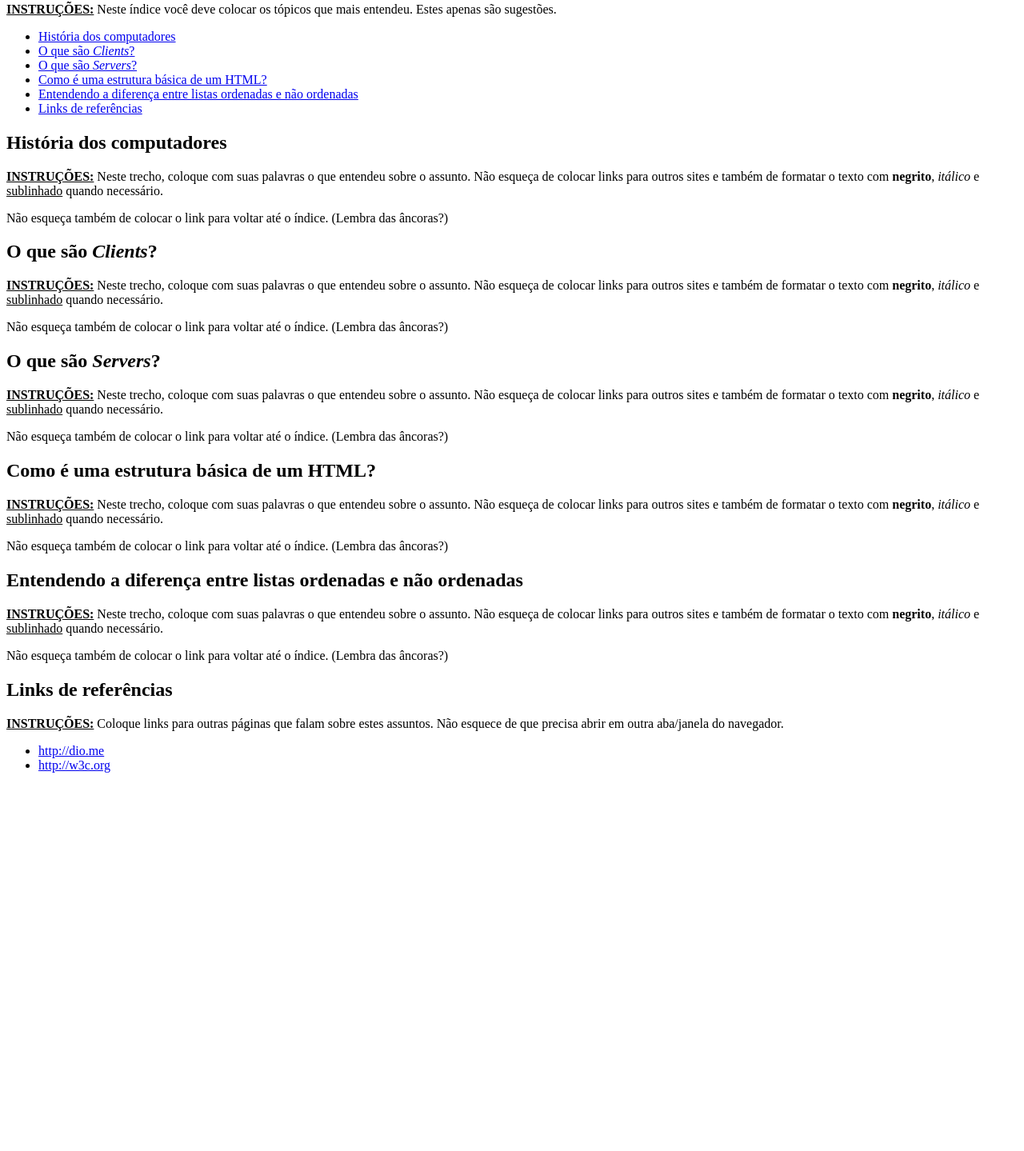
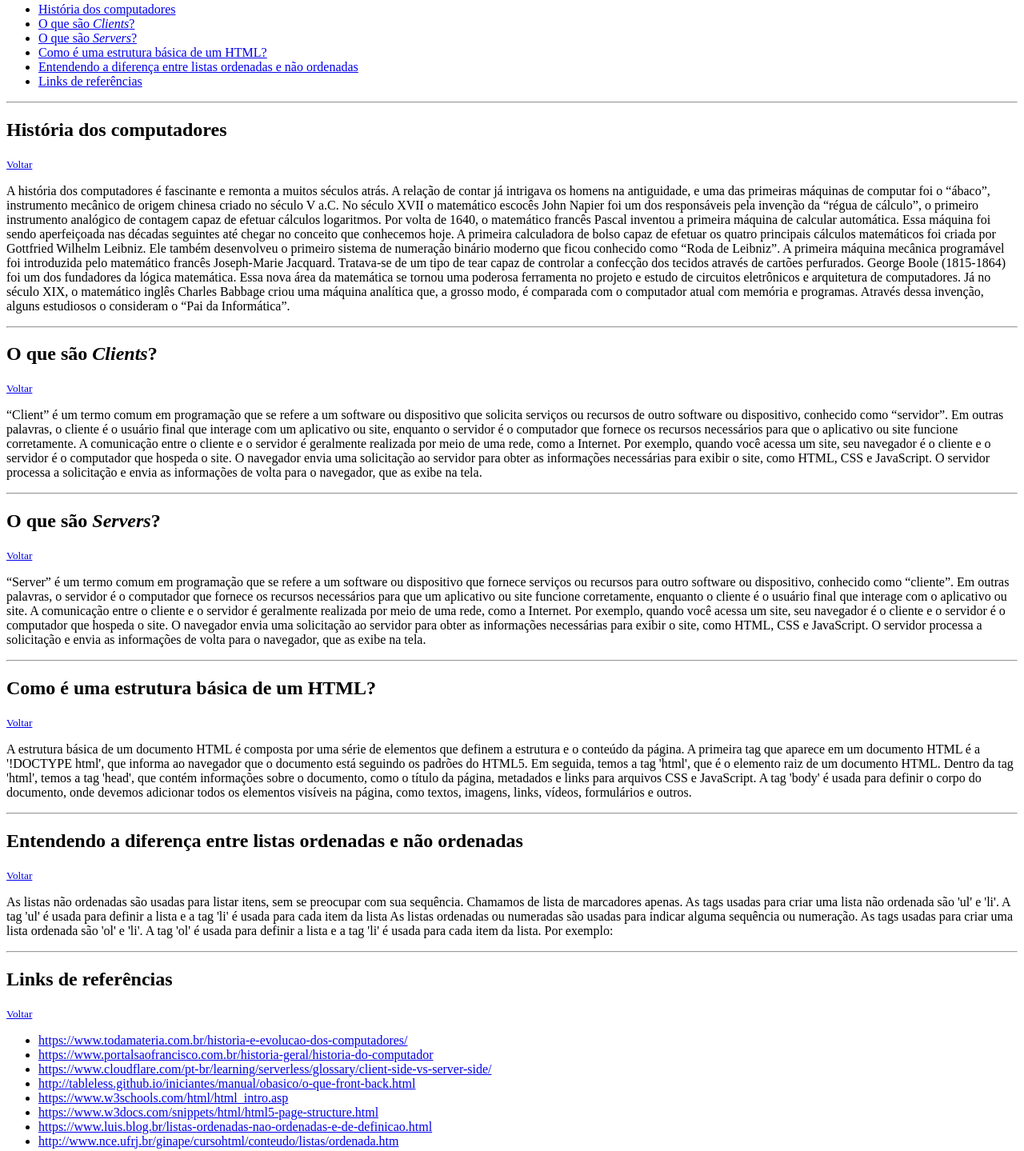
Before and after one commit to JorgeTGS/Website-com-uma-estrutura-bem-basica-HTML, a plain HTML site: page index.html in a window 1280 px wide. Shown: the part 146-1585 px from the top of the page at 80% size. Before the commit the page ends 1128 px from the top, so only its background shows below. Drawn offline with Linux system fonts and the light colour scheme.

Commit message:
Prenchido com as informações

```diff
--- a/index.html
+++ b/index.html
@@ -4,59 +4,106 @@
     <meta charset="UTF-8">
     <meta http-equiv="X-UA-Compatible" content="IE=edge">
     <meta name="viewport" content="width=device-width, initial-scale=1.0">
-    <title>Página - Módulo I - Primeiros Passos com HTML</title>
+    <title id="inicio">Página - Módulo I - Primeiros Passos com HTML</title>
 </head>
 <body>
-    <h1>Módulo 1 - Primeiros Passos com HTML</h1>
+    <h1 id="inicio">Primeiros Passos com HTML</h1>
     <hr />
 
     <h2>Índice</h2>
-    <p><strong><u>INSTRUÇÕES:</u> </strong>Neste índice você deve colocar os tópicos que mais entendeu. Estes apenas são sugestões.</p>
     <ul>
-        <li><a href="#">História dos computadores</a></li>
-        <li><a href="#">O que são <i>Clients</i>?</a></li>
-        <li><a href="#">O que são <i>Servers</i>?</a></li>
-        <li><a href="#">Como é uma estrutura básica de um HTML?</a></li>
-        <li><a href="#">Entendendo a diferença entre listas ordenadas e não ordenadas</a></li>
-        <li><a href="#">Links de referências</a></li>
+        <li><a href="#historiacomp">História dos computadores</a></li>
+        <li><a href="#clients">O que são <i>Clients</i>?</a></li>
+        <li><a href="#servers">O que são <i>Servers</i>?</a></li>
+        <li><a href="#estruturabasica">Como é uma estrutura básica de um HTML?</a></li>
+        <li><a href="#diferençalista">Entendendo a diferença entre listas ordenadas e não ordenadas</a></li>
+        <li><a href="#links">Links de referências</a></li>
     </ul>
+    <hr />
+    <h2 id="historiacomp">História dos computadores</h2>
+    <small> <a href="#inicio">Voltar</a> </small>
 
-    <h2>História dos computadores</h2>
-    <p><strong><u>INSTRUÇÕES:</u> </strong>Neste trecho, coloque com suas palavras o que entendeu sobre o assunto.
-       Não esqueça de colocar links para outros sites e também de formatar o texto com
-       <strong>negrito</strong>, <i>itálico</i> e <u>sublinhado</u> quando necessário.</p>
-    <p>Não esqueça também de colocar o link para voltar até o índice. (Lembra das âncoras?)</p>
+    <p>A história dos computadores é fascinante e remonta a muitos séculos atrás. A relação de contar já intrigava
+       os homens na antiguidade, e uma das primeiras máquinas de computar foi o “ábaco”, instrumento mecânico de
+        origem chinesa criado no século V a.C. No século XVII o matemático escocês John Napier foi um dos responsáveis
+        pela invenção da “régua de cálculo”, o primeiro instrumento analógico de contagem capaz de efetuar cálculos logaritmos.
+        Por volta de 1640, o matemático francês Pascal inventou a primeira máquina de calcular automática. Essa máquina foi
+         sendo aperfeiçoada nas décadas seguintes até chegar no conceito que conhecemos hoje. A primeira calculadora de bolso
+          capaz de efetuar os quatro principais cálculos matemáticos foi criada por Gottfried Wilhelm Leibniz. Ele também
+           desenvolveu o primeiro sistema de numeração binário moderno que ficou conhecido como “Roda de Leibniz”. A primeira
+            máquina mecânica programável foi introduzida pelo matemático francês Joseph-Marie Jacquard. Tratava-se de um tipo
+            de tear capaz de controlar a confecção dos tecidos através de cartões perfurados. George Boole (1815-1864) foi um
+            dos fundadores da lógica matemática. Essa nova área da matemática se tornou uma poderosa ferramenta no projeto e
+            estudo de circuitos eletrônicos e arquitetura de computadores. Já no século XIX, o matemático inglês Charles Babbage
+            criou uma máquina analítica que, a grosso modo, é comparada com o computador atual com memória e programas. Através
+            dessa invenção, alguns estudiosos o consideram o “Pai da Informática”.</p>
+            <hr />
+    <h2 id="Clients">O que são <i>Clients</i>?</h2>
+    <small> <a href="#inicio">Voltar</a> </small>
 
-    <h2>O que são <i>Clients</i>?</h2>
-    <p><strong><u>INSTRUÇÕES:</u> </strong>Neste trecho, coloque com suas palavras o que entendeu sobre o assunto.
-       Não esqueça de colocar links para outros sites e também de formatar o texto com
-       <strong>negrito</strong>, <i>itálico</i> e <u>sublinhado</u> quando necessário.</p>
-    <p>Não esqueça também de colocar o link para voltar até o índice. (Lembra das âncoras?)</p>
+    <p>“Client” é um termo comum em programação que se refere a um software ou dispositivo que solicita serviços ou recursos de
+       outro software ou dispositivo, conhecido como “servidor”. Em outras palavras, o cliente é o usuário final que interage
+        com um aplicativo ou site, enquanto o servidor é o computador que fornece os recursos necessários para que o aplicativo
+         ou site funcione corretamente. A comunicação entre o cliente e o servidor é geralmente realizada por meio de uma rede,
+          como a Internet.
 
-    <h2>O que são <i>Servers</i>?</h2>
-    <p><strong><u>INSTRUÇÕES:</u> </strong>Neste trecho, coloque com suas palavras o que entendeu sobre o assunto.
-       Não esqueça de colocar links para outros sites e também de formatar o texto com
-       <strong>negrito</strong>, <i>itálico</i> e <u>sublinhado</u> quando necessário.</p>
-    <p>Não esqueça também de colocar o link para voltar até o índice. (Lembra das âncoras?)</p>
+      Por exemplo, quando você acessa um site, seu navegador é o cliente e o servidor é o computador que hospeda o site.
+       O navegador envia uma solicitação ao servidor para obter as informações necessárias para exibir o site, como HTML,
+        CSS e JavaScript. O servidor processa a solicitação e envia as informações de volta para o navegador, que as exibe na tela.</p>
+        <hr />
+    <h2 id="servers">O que são <i>Servers</i>?</h2>
+    <small> <a href="#inicio">Voltar</a> </small>
 
-    <h2>Como é uma estrutura básica de um HTML?</h2>
-    <p><strong><u>INSTRUÇÕES:</u> </strong>Neste trecho, coloque com suas palavras o que entendeu sobre o assunto.
-       Não esqueça de colocar links para outros sites e também de formatar o texto com
-       <strong>negrito</strong>, <i>itálico</i> e <u>sublinhado</u> quando necessário.</p>
-    <p>Não esqueça também de colocar o link para voltar até o índice. (Lembra das âncoras?)</p>
+    <p>“Server” é um termo comum em programação que se refere a um software ou dispositivo que fornece serviços ou recursos para outro
+       software ou dispositivo, conhecido como “cliente”. Em outras palavras, o servidor é o computador que fornece os recursos necessários
+        para que um aplicativo ou site funcione corretamente, enquanto o cliente é o usuário final que interage com o aplicativo ou site.
+         A comunicação entre o cliente e o servidor é geralmente realizada por meio de uma rede, como a Internet.
 
-    <h2>Entendendo a diferença entre listas ordenadas e não ordenadas</h2>
-    <p><strong><u>INSTRUÇÕES:</u> </strong>Neste trecho, coloque com suas palavras o que entendeu sobre o assunto.
-       Não esqueça de colocar links para outros sites e também de formatar o texto com
-       <strong>negrito</strong>, <i>itálico</i> e <u>sublinhado</u> quando necessário.</p>
-    <p>Não esqueça também de colocar o link para voltar até o índice. (Lembra das âncoras?)</p>
+      Por exemplo, quando você acessa um site, seu navegador é o cliente e o servidor é o computador que hospeda o site.
+       O navegador envia uma solicitação ao servidor para obter as informações necessárias para exibir o site, como HTML, CSS e JavaScript.
+        O servidor processa a solicitação e envia as informações de volta para o navegador, que as exibe na tela.</p>
+        <hr />
+    <h2 id="estruturabasica">Como é uma estrutura básica de um HTML?</h2>
+    <small> <a href="#inicio">Voltar</a> </small>
 
-    <h2>Links de referências</h2>
-    <p><strong><u>INSTRUÇÕES:</u> </strong>Coloque links para outras páginas que falam sobre estes assuntos. Não esquece de que precisa abrir em outra aba/janela do navegador.</p>
+    <p>A estrutura básica de um documento HTML é composta por uma série de elementos que definem a estrutura e o conteúdo da página.
+       A primeira tag que aparece em um documento HTML é a '!DOCTYPE html', que informa ao navegador que o documento está seguindo
+        os padrões do HTML5. Em seguida, temos a tag 'html', que é o elemento raiz de um documento HTML. Dentro da tag 'html', temos
+          a tag 'head', que contém informações sobre o documento, como o título da página, metadados e links para arquivos CSS e
+             JavaScript. A tag 'body' é usada para definir o corpo do documento, onde devemos adicionar todos os elementos visíveis
+                na página, como textos, imagens, links, vídeos, formulários e outros.</p>
+                <hr />
+    <h2 id="diferençalista">Entendendo a diferença entre listas ordenadas e não ordenadas</h2>
+    <small> <a href="#inicio">Voltar</a> </small>
+
+    <p>As listas não ordenadas são usadas para listar itens, sem se preocupar com sua sequência. Chamamos de lista de marcadores
+       apenas. As tags usadas para criar uma lista não ordenada são 'ul' e 'li'. A tag 'ul' é usada para definir a lista e a tag 'li'
+          é usada para cada item da lista
+
+          As listas ordenadas ou numeradas são usadas para indicar alguma sequência ou numeração. As tags usadas para criar uma lista
+           ordenada são 'ol' e 'li'. A tag 'ol' é usada para definir a lista e a tag 'li' é usada para cada item da lista. Por exemplo:</p>
+           <hr />
+    <h2 id="links">Links de referências</h2>
+    <small> <a href="#inicio">Voltar</a></small>
+    <br>
+
     <ul>
-        <li><a href="#">http://dio.me</a></li>
-        <li><a href="#">http://w3c.org</a></li>
-    </ul>
+        <li><a href="https://www.todamateria.com.br/historia-e-evolucao-dos-computadores/" target="_blank" >https://www.todamateria.com.br/historia-e-evolucao-dos-computadores/</a></li>
+
+        <li><a href="https://www.portalsaofrancisco.com.br/historia-geral/historia-do-computador" target="_blank" >https://www.portalsaofrancisco.com.br/historia-geral/historia-do-computador</a></li>
+
+        <li><a href="https://www.cloudflare.com/pt-br/learning/serverless/glossary/client-side-vs-server-side/" target="_blank" >https://www.cloudflare.com/pt-br/learning/serverless/glossary/client-side-vs-server-side/</a></li>
+
+        <li><a href="http://tableless.github.io/iniciantes/manual/obasico/o-que-front-back.html" target="_blank" >http://tableless.github.io/iniciantes/manual/obasico/o-que-front-back.html</a></li>
+
+        <li><a href="https://www.w3schools.com/html/html_intro.asp" target="_blank" >https://www.w3schools.com/html/html_intro.asp</a></li>
+
+        <li><a href="https://www.w3docs.com/snippets/html/html5-page-structure.html" target="_blank" >https://www.w3docs.com/snippets/html/html5-page-structure.html</a></li>
+
+        <li><a href="https://www.luis.blog.br/listas-ordenadas-nao-ordenadas-e-de-definicao.html" target="_blank" >https://www.luis.blog.br/listas-ordenadas-nao-ordenadas-e-de-definicao.html</a></li>
+
+        <li><a href="http://www.nce.ufrj.br/ginape/cursohtml/conteudo/listas/ordenada.htm" target="_blank" >http://www.nce.ufrj.br/ginape/cursohtml/conteudo/listas/ordenada.htm</a></li>
+      </ul>
 
 </body>
 </html>
```
